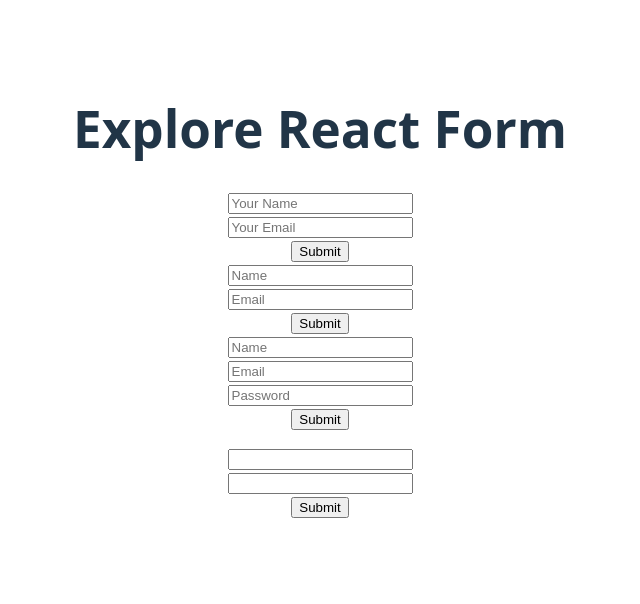
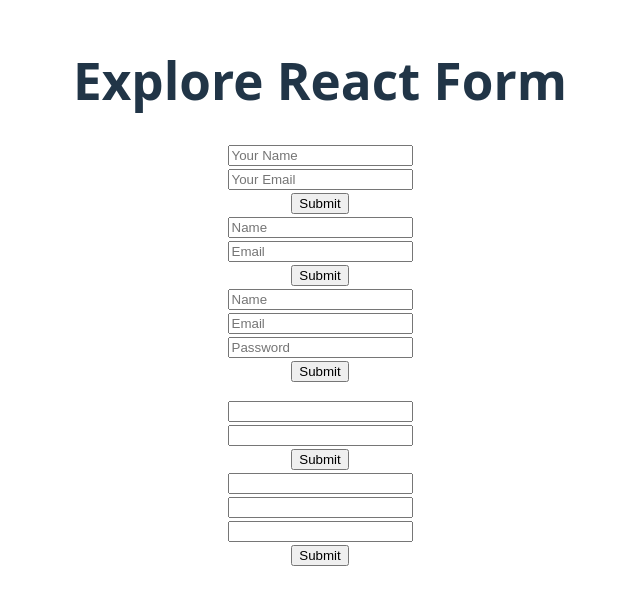
Before and after one commit to nextbit-arifrehman/Explore-React-Form, a React (Vite) app: page / in a window 1280 px wide. Shown: the part 108-712 px from the top of the page, without its empty margins (320-960 px from the left). Built offline with nearby package versions, Linux system fonts and the light colour scheme.

Commit message:
custom hook

```diff
--- a/src/App.jsx
+++ b/src/App.jsx
@@ -2,6 +2,7 @@
 import './App.css'
 import ControlField from './Component/ControlField/ControlField'
 import FormAction from './Component/FormAction/FormAction'
+import HookForm from './Component/HookForm/HookForm'
 import SimpleForm from './Component/SimpleForm/SimpleForm'
 import UncontrolledField from './Component/UnCtrollField/UncontrolledField'
 
@@ -15,6 +16,7 @@ function App() {
      <FormAction></FormAction>
      <ControlField></ControlField>
     <UncontrolledField></UncontrolledField>
+     <HookForm></HookForm>
     </>
   )
 }
--- /dev/null
+++ b/src/Component/HookForm/HookForm.jsx
@@ -0,0 +1,30 @@
+import React from 'react';
+import useInputField from '../../Hooks/UseInputField';
+
+const HookForm = () => {
+    const [name,nameOnchange]=useInputField('');
+    const [email,emailOncHange]=useInputField('');
+    const [password,onchangePassword]=useInputField('');
+
+    const handleSubmit =(e)=>{
+        e.preventDefault();
+        console.log("submit",name ,email,password);
+    }
+    return (
+        <div>
+            <form onSubmit={handleSubmit}>
+
+                <input type="text"defaultValue={name}
+                onChange={nameOnchange} /> <br />
+
+                <input type="email"
+                onChange={emailOncHange} /> <br />
+                <input type="password" onChange={onchangePassword} /> <br />
+
+                 <input type="submit" value="Submit" />
+            </form>
+        </div>
+    );
+};
+
+export default HookForm;
--- /dev/null
+++ b/src/Hooks/UseInputField.jsx
@@ -0,0 +1,13 @@
+import { useState } from "react";
+
+const useInputField = (defaultValue) =>{
+
+const [fieldValue,setFieldValue]=useState(defaultValue);
+
+const handleFieldONchange =(e)=>{
+    setFieldValue(e.target.value);
+}
+return [fieldValue,handleFieldONchange];
+}
+
+export default useInputField;
```
